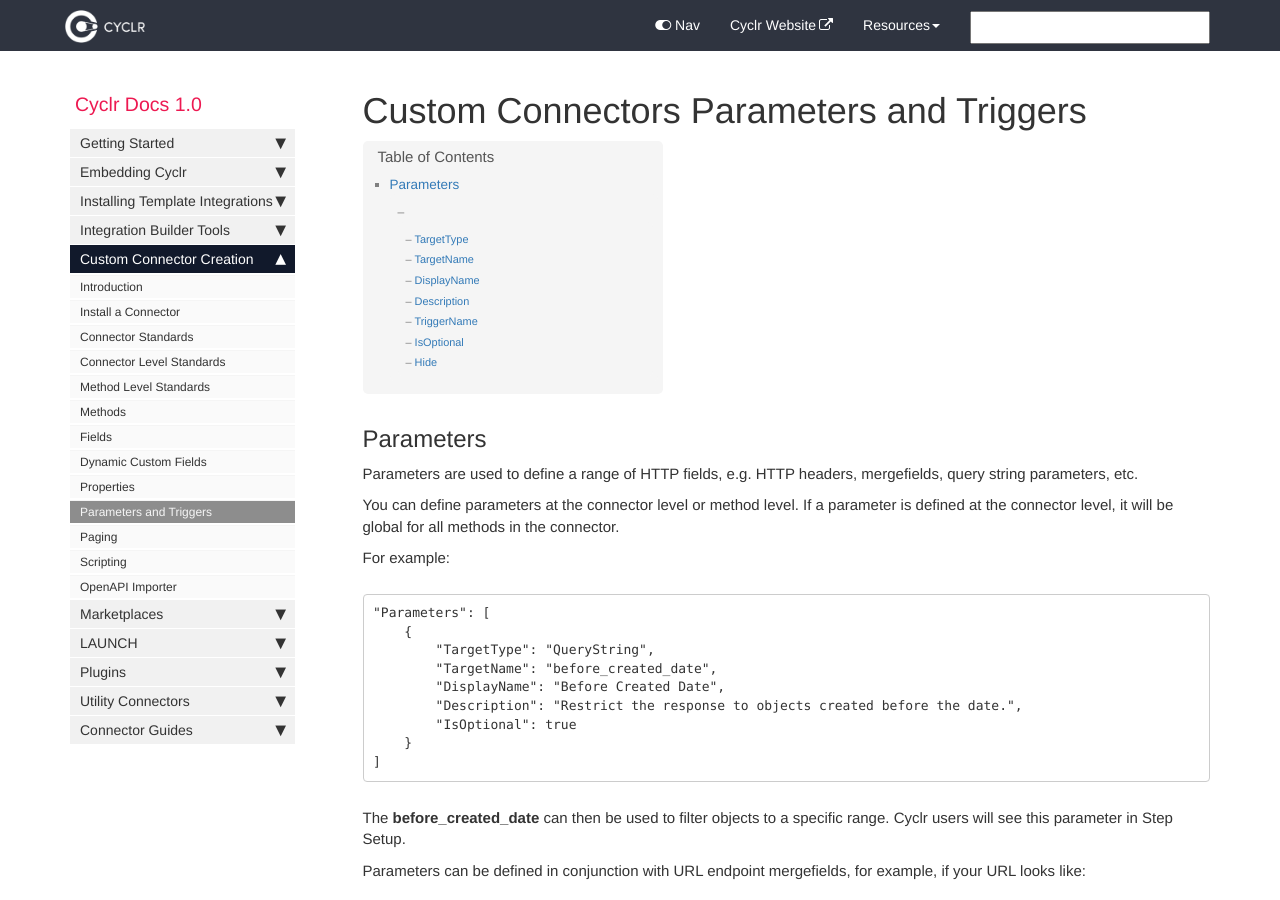
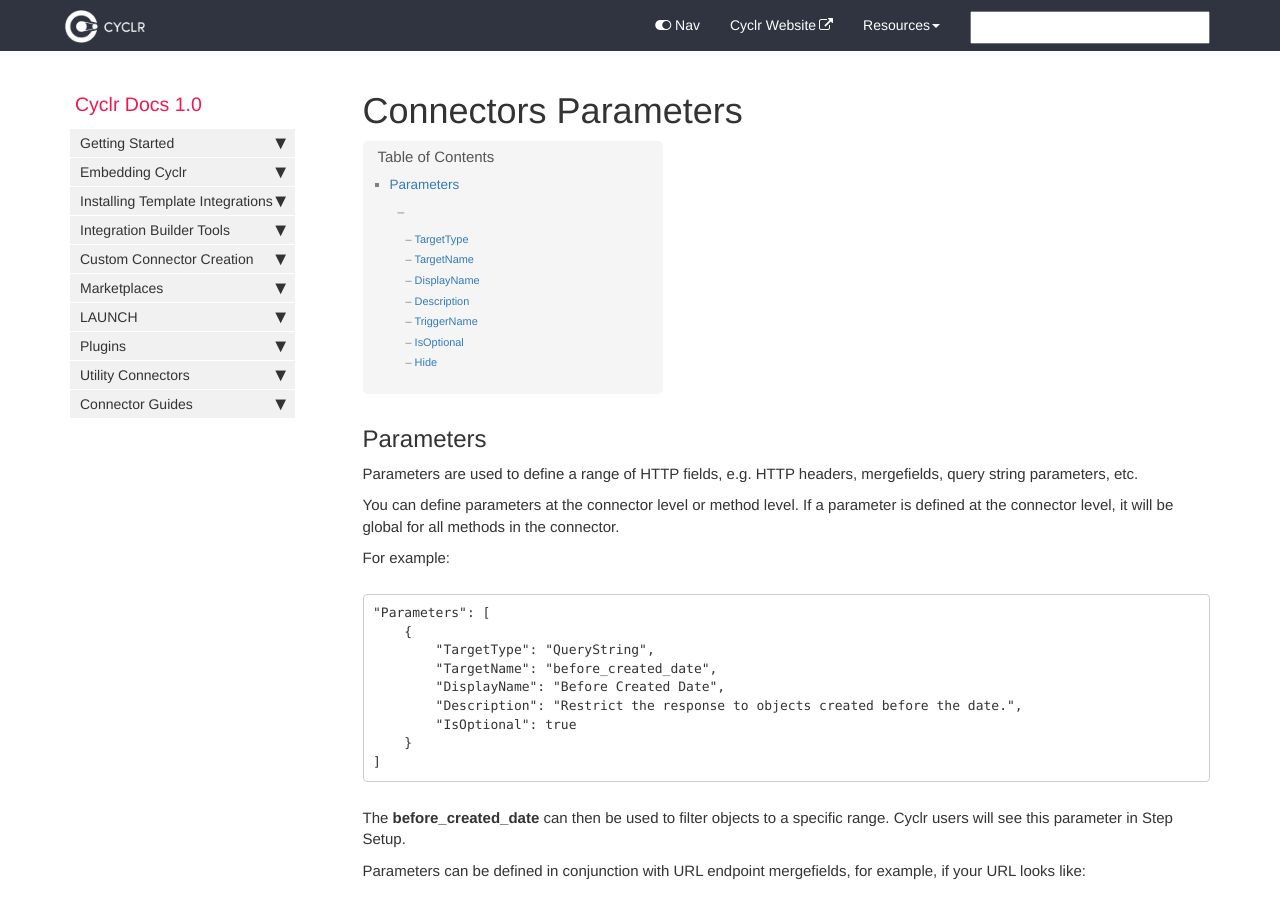
Before and after one commit to sneakysneak/docs, a Jekyll site: the page built from pages/custom-connectors/06-parameters.md, in a window 1280 px wide and 900 px high. Built offline with Jekyll 4.4.1, drawn with Linux system fonts in a browser that asks for light colours; nearby versions of some CDN libraries; comment, search, counter and statistics services are not loaded.

Commit message:
Update 06-parameters.md

```diff
--- a/pages/custom-connectors/06-parameters.md
+++ b/pages/custom-connectors/06-parameters.md
@@ -1,7 +1,7 @@
 ---
-title: Custom Connectors Parameters and Triggers
+title: Connectors Parameters
 sidebar: cyclr_sidebar
-permalink: custom-connectors-parameters-triggers
+permalink: connectors-parameters
 tags: [connector-creation]
 ---
 
```
